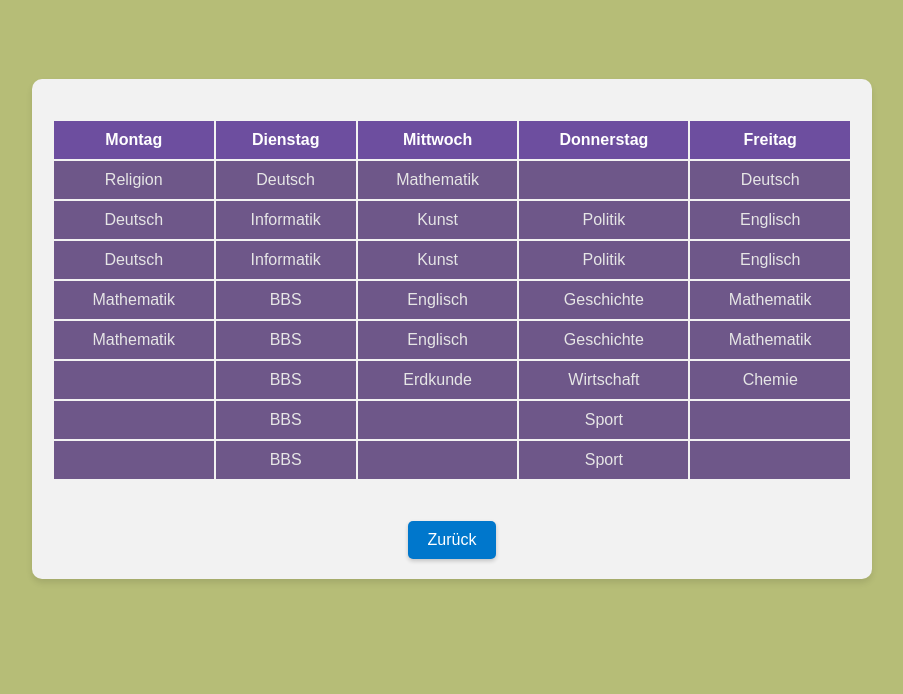
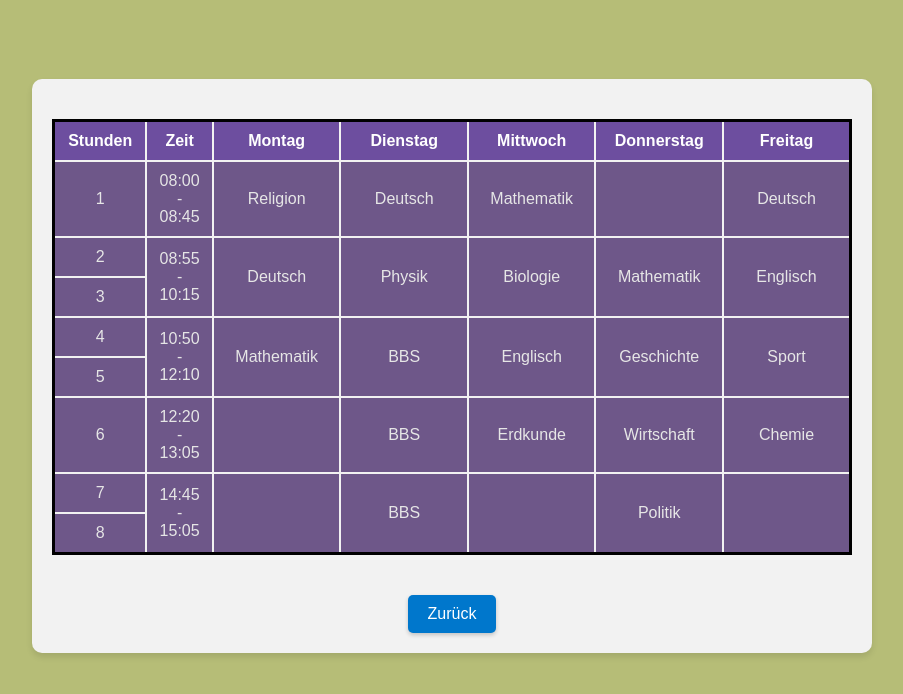
Before and after one commit to mykhorenko/mischa.github.io, a plain HTML site: page stundenplan.html in a window 1280 px wide. Shown: the part 108-802 px from the top of the page, without its empty margins (188-1091 px from the left). Drawn offline with Linux system fonts and the light colour scheme.

Commit message:
Update stundenplan.html
Stunden + Zeit + neu Stundenplan

```diff
--- a/stundenplan.html
+++ b/stundenplan.html
@@ -28,6 +28,7 @@
         }
 
         #timetable {
+            border: 3px solid black;
             background-color: rgb(110, 87, 137); /* Фон таблицы */
             color: rgb(230, 230, 230); /* Цвет текста в таблице */
             border-collapse: collapse; /* Убираем двойные границы */
@@ -46,6 +47,11 @@
             color: white; /* Белый текст в заголовках */
             font-weight: bold;
         }
+
+        #timetable th:nth-child(n+3), #timetable td:nth-child(n+3) {
+            width: 16%; /* Устанавливаем одинаковую ширину для всех дней недели */
+        }
+
 
         a {
             display: inline-block;
@@ -69,6 +75,8 @@
         <table id="timetable">
             <thead>
                 <tr>
+                    <th>Stunden</th>
+                    <th>Zeit</th>
                     <th>Montag</th>
                     <th>Dienstag</th>
                     <th>Mittwoch</th>
@@ -78,6 +86,8 @@
             </thead>
             <tbody>
                 <tr>
+                    <td>1</td>
+                    <td>08:00<br>-<br>08:45</td>
                     <td>Religion</td>
                     <td>Deutsch</td>
                     <td>Mathematik</td>
@@ -85,34 +95,32 @@
                     <td>Deutsch</td>
                 </tr>
                 <tr>
-                    <td>Deutsch</td>
-                    <td>Informatik</td>
-                    <td>Kunst</td>
-                    <td>Politik</td>
-                    <td>Englisch</td>
+                    <td>2</td>
+                    <td rowspan="2">08:55<br>-<br>10:15</td>
+                    <td rowspan="2">Deutsch</td>
+                    <td rowspan="2">Physik</td>
+                    <td rowspan="2">Biologie</td>
+                    <td rowspan="2">Mathematik</td>
+                    <td rowspan="2">Englisch</td>
                 </tr>
                 <tr>
-                    <td>Deutsch</td>
-                    <td>Informatik</td>
-                    <td>Kunst</td>
-                    <td>Politik</td>
-                    <td>Englisch</td>
+                    <td>3</td>
                 </tr>
                 <tr>
-                    <td>Mathematik</td>
-                    <td>BBS</td>
-                    <td>Englisch</td>
-                    <td>Geschichte</td>
-                    <td>Mathematik</td>
+                    <td>4</td>
+                    <td rowspan="2">10:50<br>-<br>12:10</td>
+                    <td rowspan="2">Mathematik</td>
+                    <td rowspan="2">BBS</td>
+                    <td rowspan="2">Englisch</td>
+                    <td rowspan="2">Geschichte</td>
+                    <td rowspan="2">Sport</td>
                 </tr>
                 <tr>
-                    <td>Mathematik</td>
-                    <td>BBS</td>
-                    <td>Englisch</td>
-                    <td>Geschichte</td>
-                    <td>Mathematik</td>
+                    <td>5</td>
                 </tr>
                 <tr>
+                    <td>6</td>
+                    <td>12:20<br>-<br>13:05</td>
                     <td></td>
                     <td>BBS</td>
                     <td>Erdkunde</td>
@@ -120,18 +128,16 @@
                     <td>Chemie</td>
                 </tr>
                 <tr>
-                    <td></td>
-                    <td>BBS</td>
-                    <td></td>
-                    <td>Sport</td>
-                    <td></td>
+                    <td>7</td>
+                    <td rowspan="2">14:45<br>-<br>15:05</td>
+                    <td rowspan="2"></td>
+                    <td rowspan="2">BBS</td>
+                    <td rowspan="2"></td>
+                    <td rowspan="2">Politik</td>
+                    <td rowspan="2"></td>
                 </tr>
                 <tr>
-                    <td></td>
-                    <td>BBS</td>
-                    <td></td>
-                    <td>Sport</td>
-                    <td></td>
+                    <td>8</td>
                 </tr>
             </tbody>
         </table>
```
